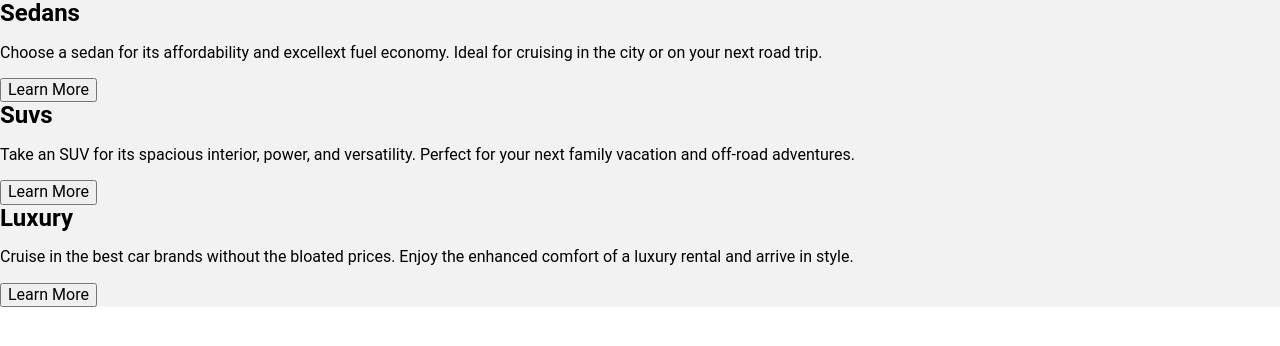
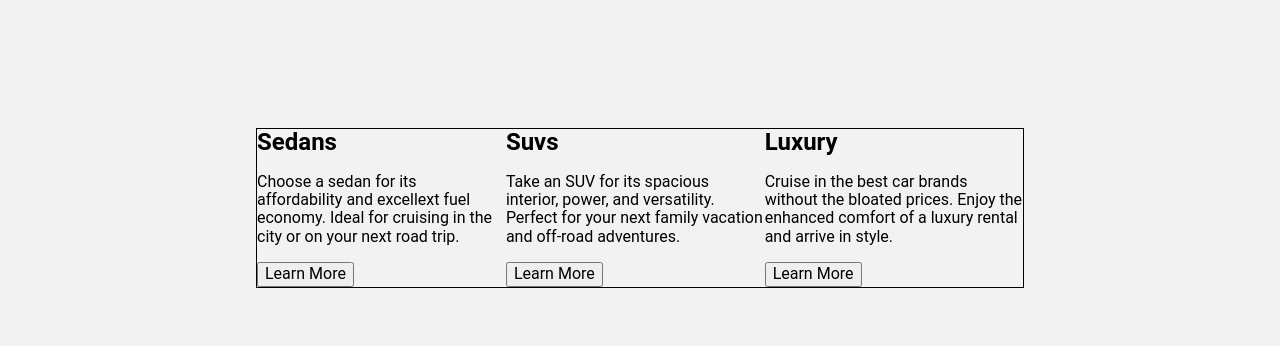
Before and after one commit to ArthurGuiS/ColumnPreview, a plain HTML site: page index.html in a window 1280 px wide. Drawn offline with Linux system fonts and the light colour scheme.

Commit message:
Adicionado algumas estilizações

```diff
--- a/assets/css/style.css
+++ b/assets/css/style.css
@@ -1,3 +1,14 @@
-section {
+body {
     background-color: var(--cinza);
 }
+
+section {
+    box-sizing: border-box;
+}
+
+.card {
+    display: flex;
+    border: 1px solid black;
+    margin: 10% 20%;
+
+}
--- a/index.html
+++ b/index.html
@@ -24,7 +24,7 @@
 
             <div class="suv">
                 <div class="suv__imagem"></div>
-                <h2 class="carro2__titulo">Suvs</h2>
+                <h2 class="suv__titulo">Suvs</h2>
                 <p>Take an SUV for its spacious interior, power, and versatility. Perfect for your next family vacation and off-road adventures.</p>
                 <button class="suv__botao botao">Learn More</button>
             </div>
```
